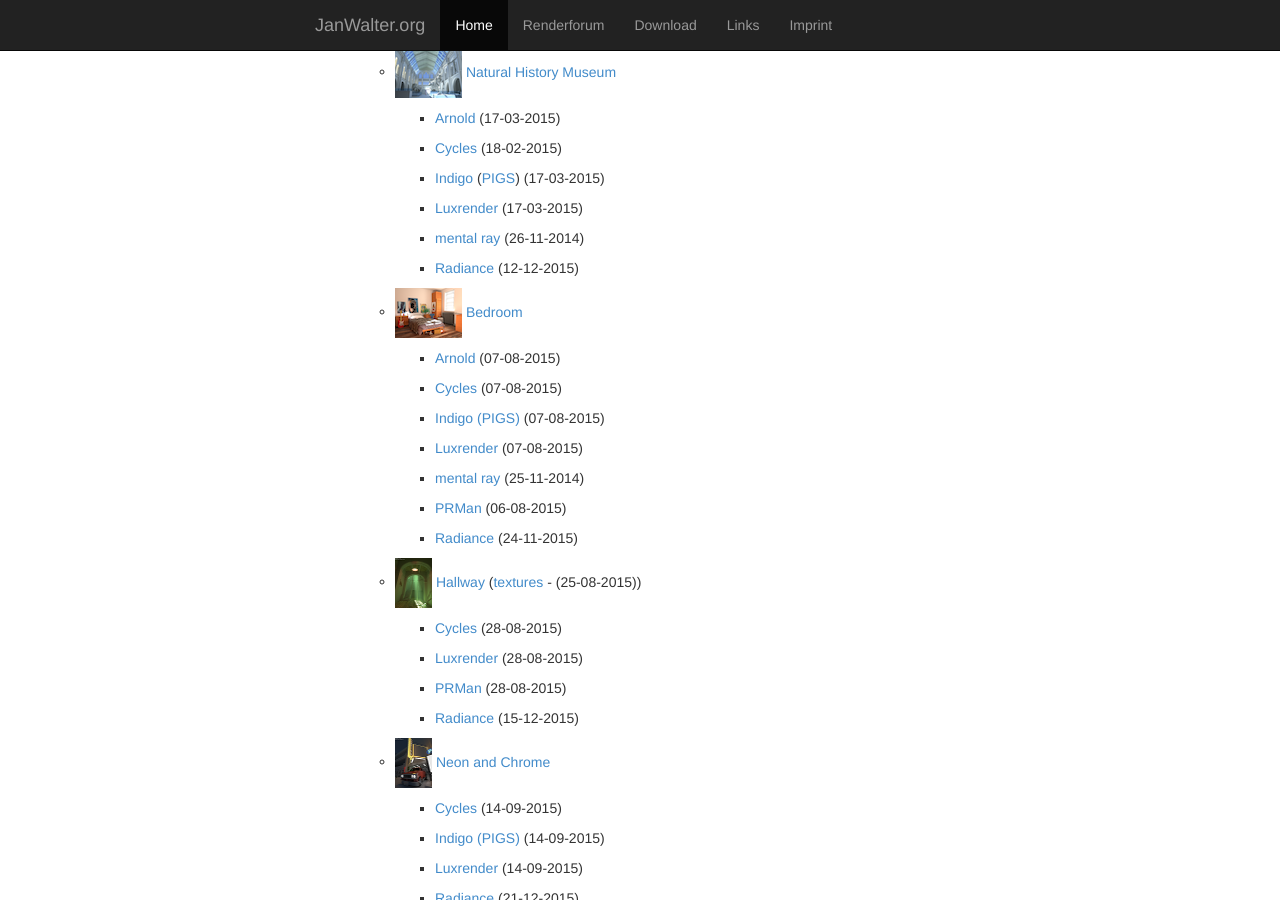
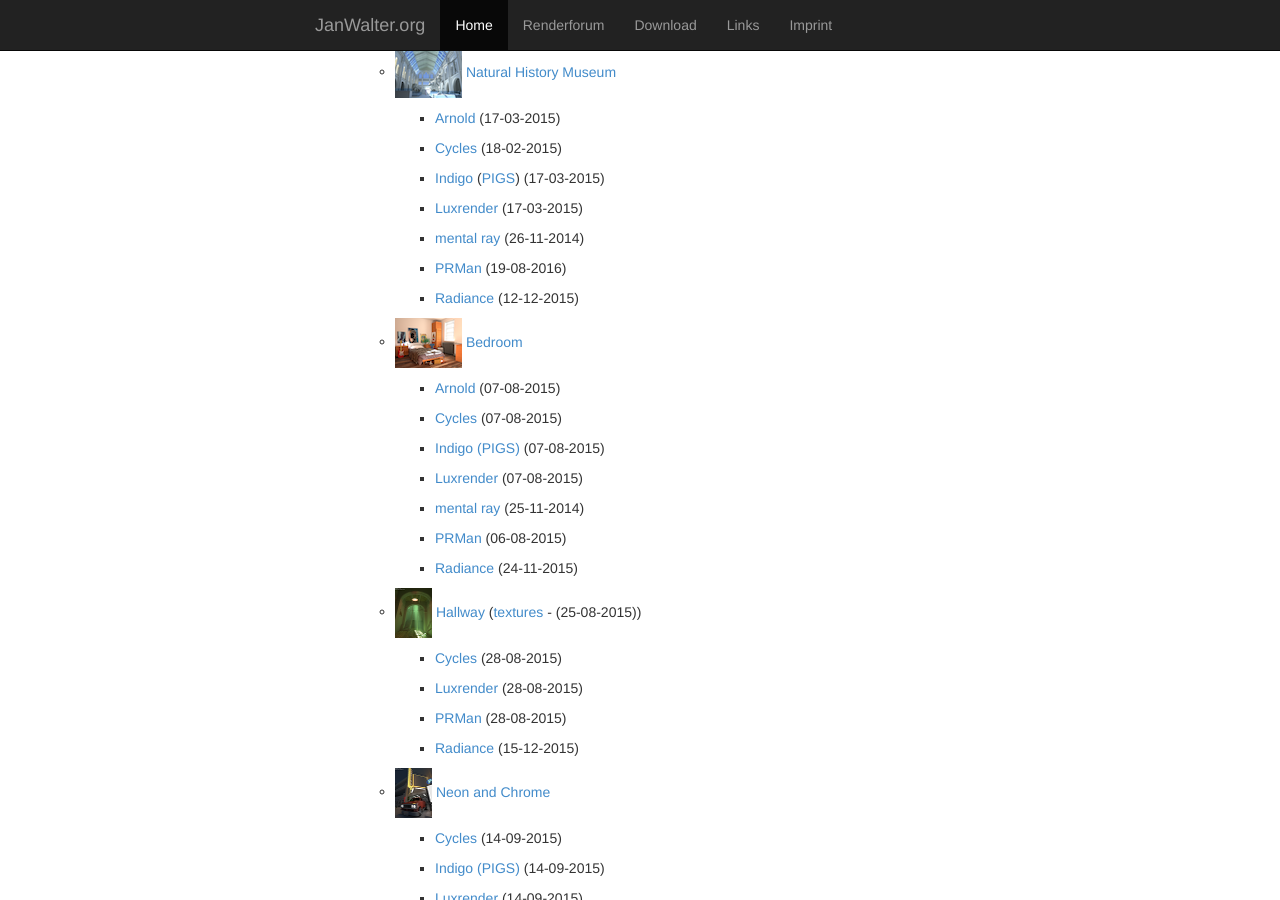
Before and after one commit to wahn/jan_walter_org, a Jekyll site: the page built from download/index.md, in a window 1280 px wide and 900 px high, scrolled down 3272 px. Built offline with Jekyll 4.4.1, drawn with Linux system fonts in a browser that asks for light colours; Markdown is read by kramdown in place of the engine named in the settings.

Commit message:
Add download link for Natural History Museum RIB file.

```diff
--- a/download/index.md
+++ b/download/index.md
@@ -262,6 +262,8 @@
 
         + [mental ray](https://www.janwalter.org/Download/Scenes/natural_history_museum_mi.tar.gz) (26-11-2014)
 
+        + [PRMan](https://www.janwalter.org/Download/Scenes/natural_history_museum_rib.tar.gz) (19-08-2016)
+
         + [Radiance](https://www.janwalter.org/Download/Scenes/natural_history_museum_rad.tar.gz) (12-12-2015)
 
     - ![Alt Bedroom][bedroom]
```
